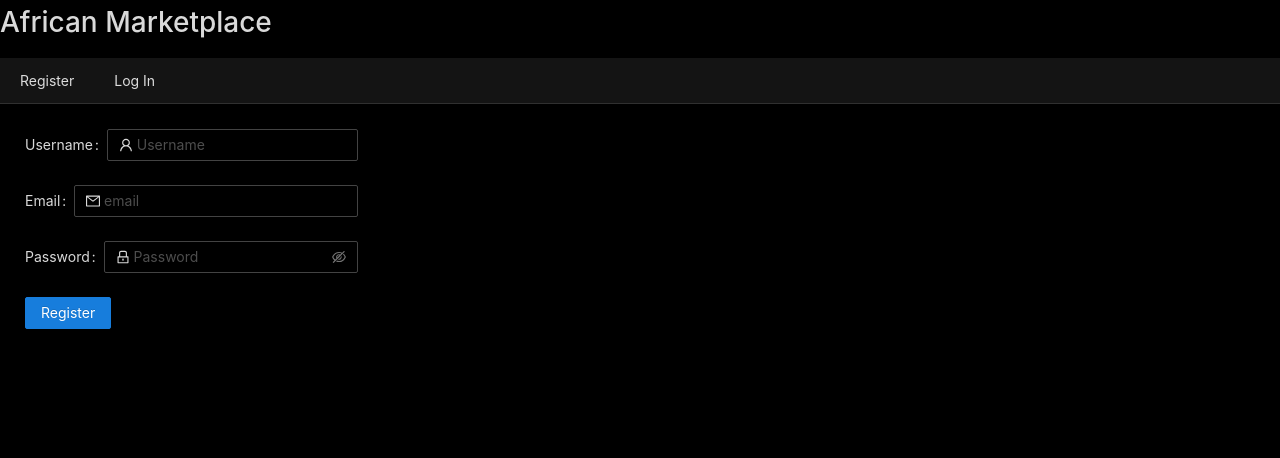
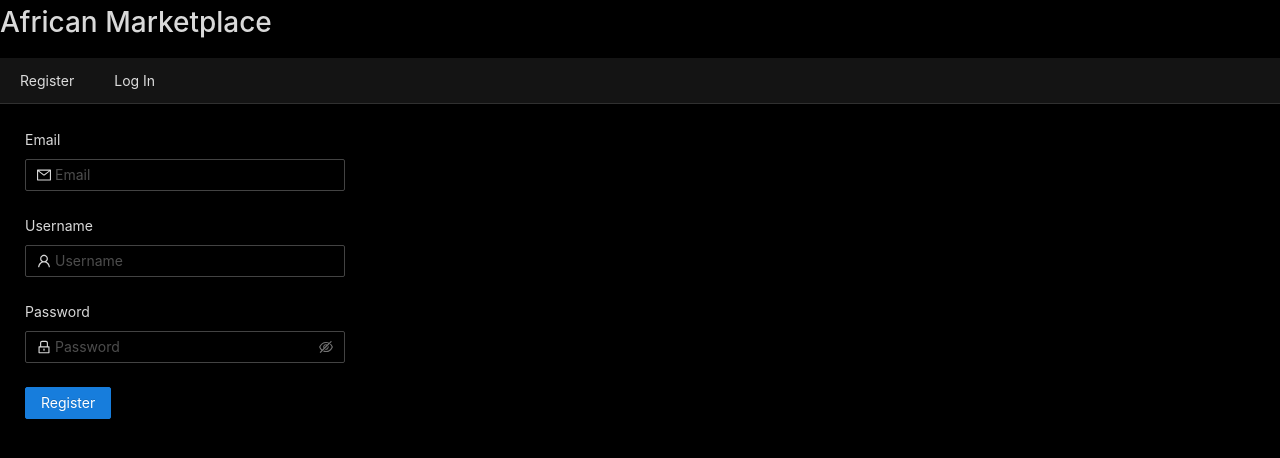
Before and after one commit to atoledo1/Sauti-African-Marketplace, a React (Create React App) app in the folder my-app/: page /register in a window 1280 px wide. Shown: the top 458 px of the page. Built offline with nearby package versions, Linux system fonts and the light colour scheme.

Commit message:
fixed forms"

```diff
--- a/my-app/src/components/login.js
+++ b/my-app/src/components/login.js
@@ -58,7 +58,7 @@ function Login(props) {
   return (
 
 
-      <Form  style={{ width:"26%", margin:"25px"}} name="login" className="login-form" initialValues={{ remember: true }} onFinish={handleSubmit}>
+      <Form  style={{ width:"26%", margin:"25px"}}  layout="vertical" name="login" className="login-form" initialValues={{ remember: true }} onFinish={handleSubmit}>
 
         <Form.Item rules={[{ required: true, message: 'Please input your Username!' }]}label="Username">
           <Input prefix={<UserOutlined className="site-form-item-icon" />} placeholder="Username"
--- a/my-app/src/components/register.js
+++ b/my-app/src/components/register.js
@@ -6,11 +6,12 @@ import axios from "axios";
 import {BASE_URL, REGISTER_PATH} from "../utils/URLs";
 import "../App.css";
 
-import { UserOutlined, LockOutlined, MailOutlined } from '@ant-design/icons';
-import {Form, Input, Button} from "antd";
+import {UserOutlined, LockOutlined, MailOutlined} from "@ant-design/icons";
+import {Form, Input, Button, Space} from "antd";
 const initialForm = {
+  email: "",
   username: "",
-  email: "",
+
   password: "",
 };
 
@@ -31,40 +32,54 @@ function Register() {
   };
 
   return (
-    <Form style={{width: "26%", margin: "25px"}} onFinish={handleSubmit}>
-      <Form.Item rules={[
+    <Form style={{width: "25%", margin:"25px"}} layout="vertical">
+      <Form.Item
+        rules={[
           {
             required: true,
-            message: 'Please input your username!',
+            message: "Please input your E-mail!",
+          },
+        ]}
+        label="Email"
+      >
+        <Input
+          id="mail"
+          name="email"
+          type="email"
+          onChange={handleChange}
+          prefix={<MailOutlined className="site-form-item-icon" />}
+          placeholder="Email"
+        />
+      </Form.Item>
 
+      <Form.Item
+        rules={[
+          {
+            required: true,
+            message: "Please input your username!",
           },
-        ]} label="Username">
+        ]}
+        label="Username"
+      >
         <Input
           id="name"
           name="username"
           type="textbox"
           onChange={handleChange}
-          prefix={<UserOutlined className="site-form-item-icon" />} placeholder="Username"
+          prefix={<UserOutlined className="site-form-item-icon" />}
+          placeholder="Username"
         />
       </Form.Item>
-      <Form.Item rules={[
-          {
-            type: 'email',
-            message: 'The input is not valid E-mail!',
-          },
+
+      <Form.Item
+        rules={[
           {
             required: true,
-            message: 'Please input your E-mail!',
+            message: "Please input your password!",
           },
-        ]}label="Email">
-        <Input prefix={<MailOutlined className="site-form-item-icon" />} placeHolder="email" id="mail" name="email" type="email" onChange={handleChange} />
-      </Form.Item>
-      <Form.Item  rules={[
-          {
-            required: true,
-            message: 'Please input your password!',
-          },
-        ]}label="Password">
+        ]}
+        label="Password"
+      >
         <Input.Password
           id="pass"
           name="password"
@@ -75,7 +90,9 @@ function Register() {
         />
       </Form.Item>
       <Form.Item>
-        <Button  type="primary" htmlType="submit">Register</Button>
+        <Button type="primary" htmlType="submit">
+          Register
+        </Button>
       </Form.Item>
     </Form>
   );
```
Also changed, not shown: my-app/src/components/Navigation.js (+4 -8 lines).
